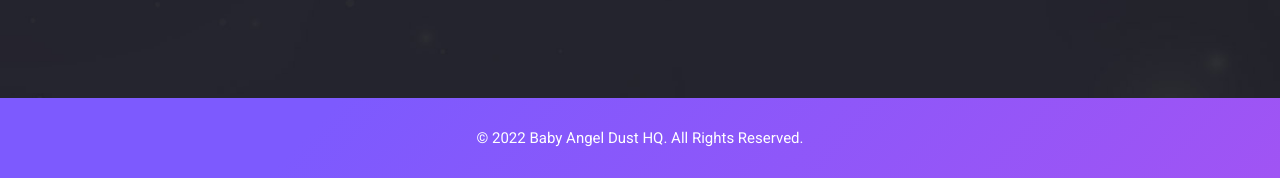
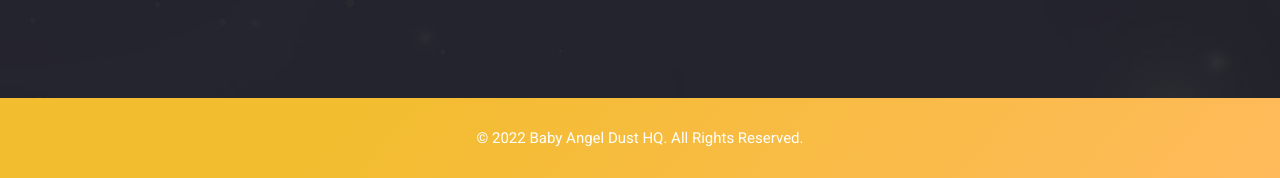
Before and after one commit to DrChesskinily/anal, a plain HTML site: page index.html in a window 1280 px wide. Shown: the part 3590-3768 px from the top of the page. Drawn offline with nearby package versions, Linux system fonts and the light colour scheme.

Commit message:
nena maldicion

```diff
--- a/assets/css/templatemo-liberty-market.css
+++ b/assets/css/templatemo-liberty-market.css
@@ -1225,8 +1225,8 @@ Footer Style
 */
 
 footer {
-  background: rgb(125,90,254);
-  background: linear-gradient(132deg, rgba(125,90,254,1) 25%, rgba(160,84,244,1) 100%);
+  background: #F2BD2E;
+  background: linear-gradient(132deg, #F2BD2E 25%, #FFBA5B 100%);
   text-align: center;
   padding: 25px 0px;
 }
```
Also changed, not shown: assets/images/logod.png, assets/images/wave-haikei.png (added).
